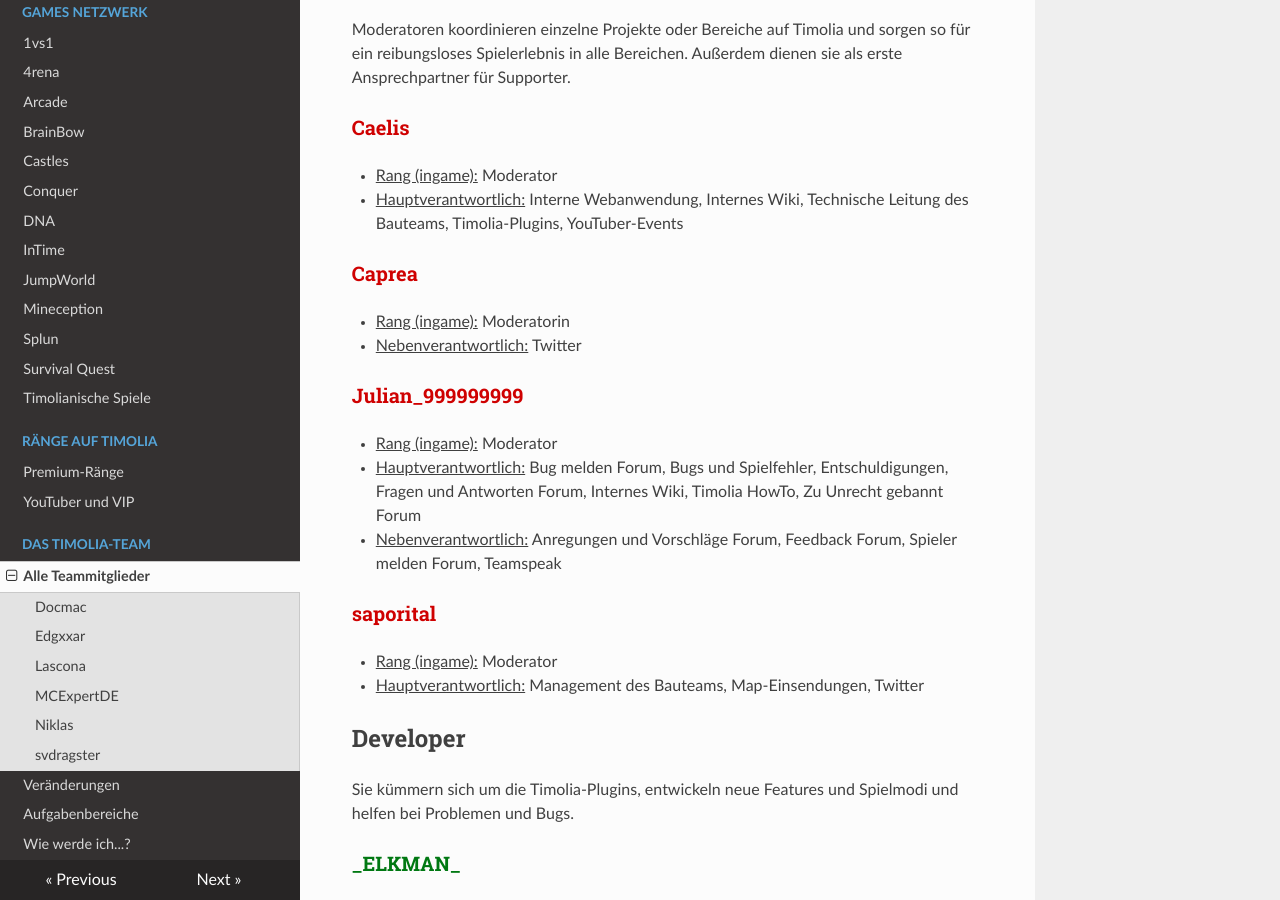
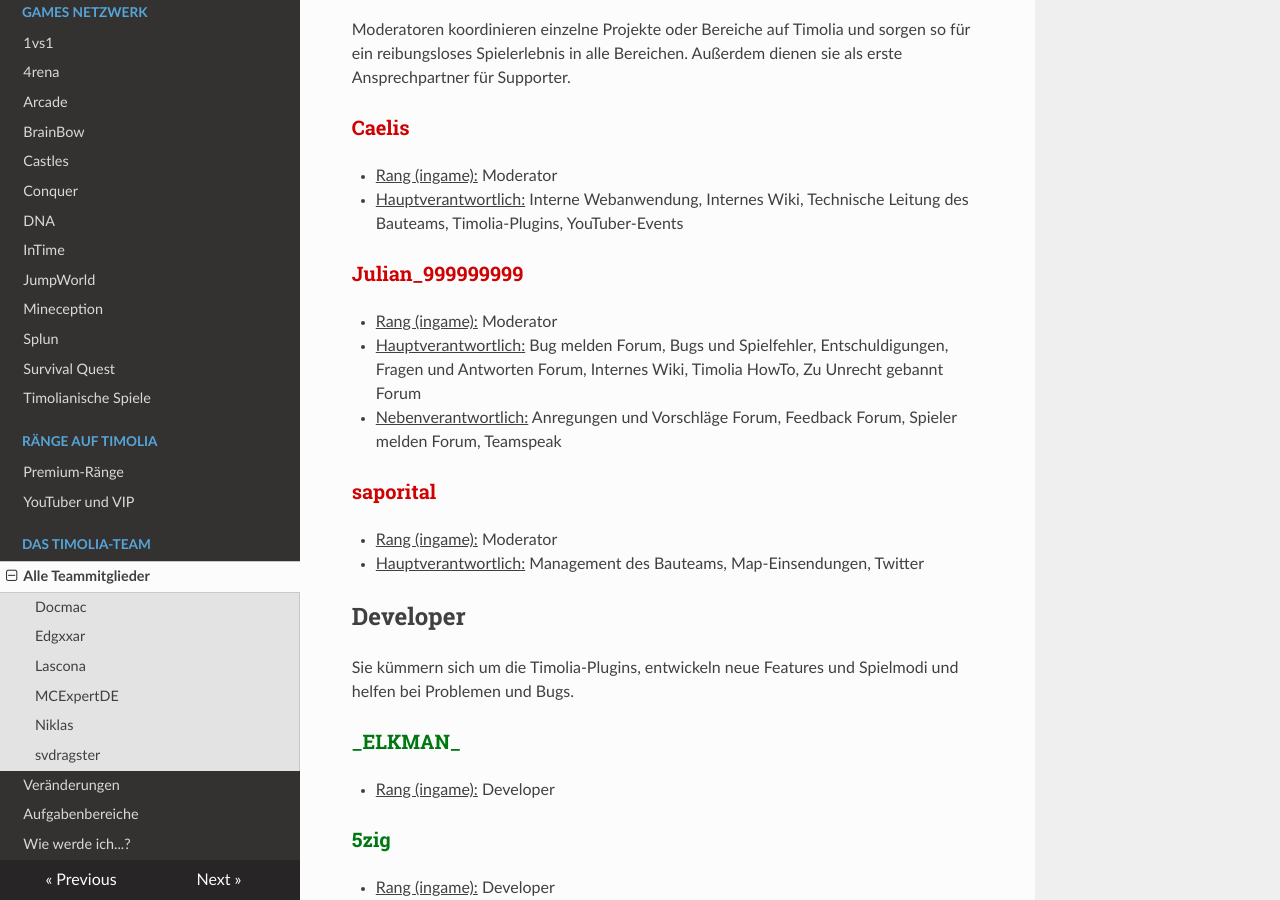
Before and after one commit to TimoliaDE/HowTo, an MkDocs documentation site: the page built from docs/team/members.md, in a window 1280 px wide and 900 px high, scrolled down 1261 px. Built offline with MkDocs 1.6.1, drawn with Linux system fonts in a browser that asks for light colours; nearby versions of some CDN libraries; old or Windows-style settings are respelled for this version of MkDocs.

Commit message:
Update members.md

```diff
--- a/docs/team/members.md
+++ b/docs/team/members.md
@@ -42,10 +42,6 @@ Moderatoren koordinieren einzelne Projekte oder Bereiche auf Timolia und sorgen
 ### <strong><span style="color:#CF0101">Caelis</strong>
 - <u>Rang (ingame):</u> Moderator
 - <u>Hauptverantwortlich:</u> Interne Webanwendung, Internes Wiki, Technische Leitung des Bauteams, Timolia-Plugins, YouTuber-Events
-
-### <strong><span style="color:#CF0101">Caprea</span></strong>
-- <u>Rang (ingame):</u> Moderatorin
-- <u>Nebenverantwortlich:</u> Twitter
 
 ### <strong><span style="color:#CF0101">Julian_999999999</span></strong>
 - <u>Rang (ingame):</u> Moderator
```
